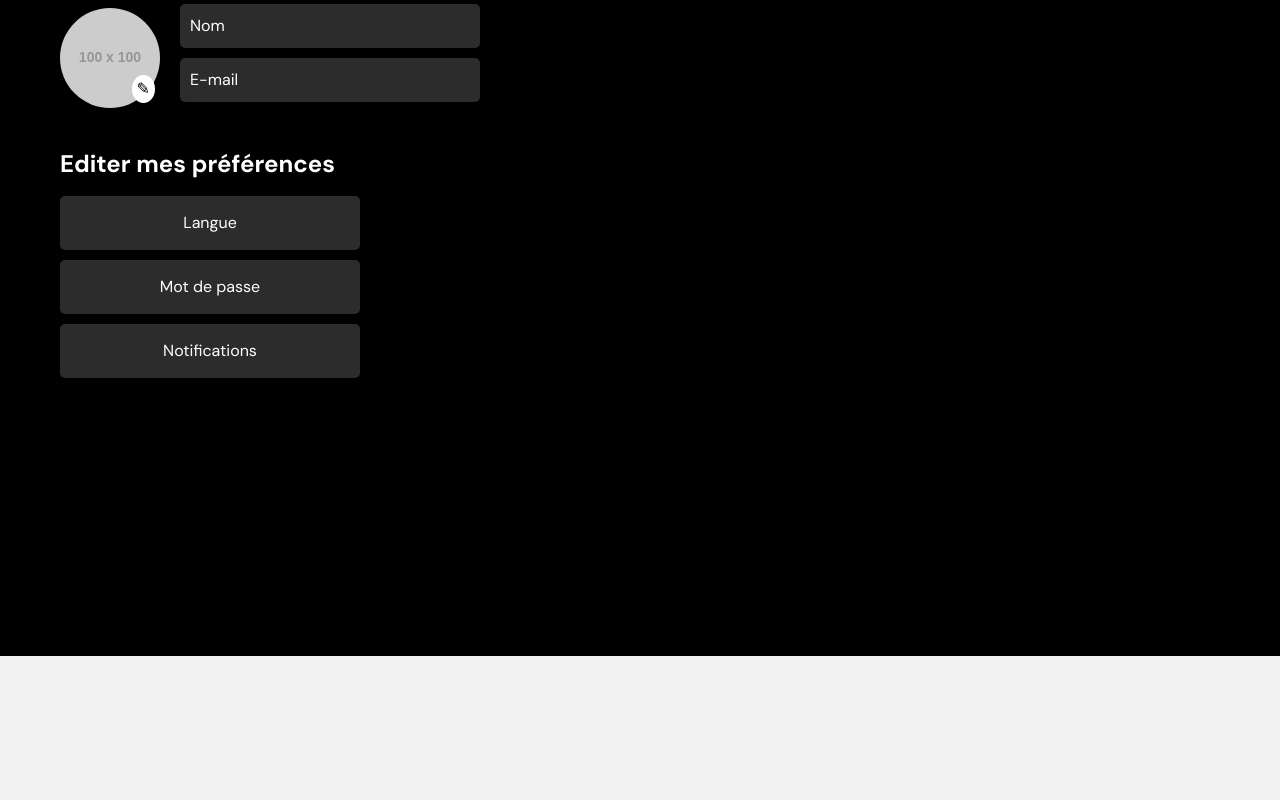
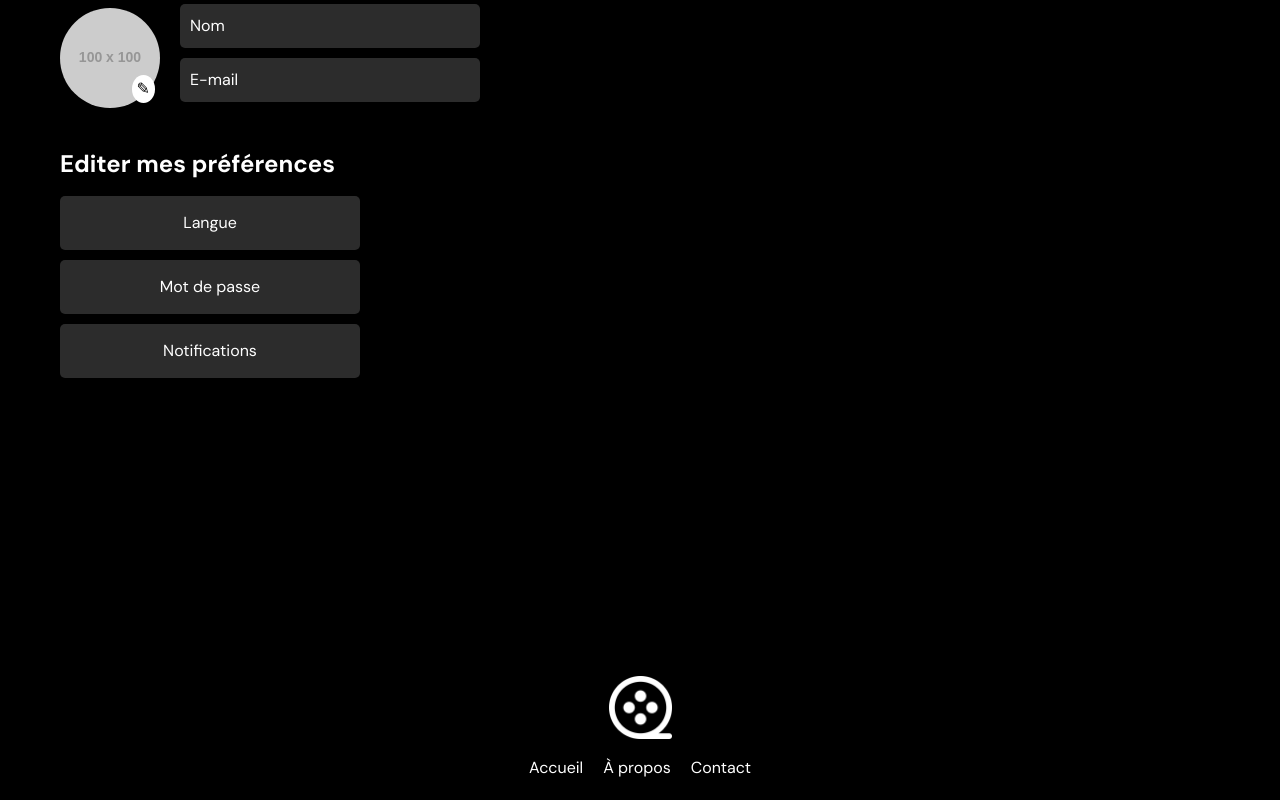
Before and after one commit to VolkNGN/CinemaSync, a React (Create React App) app: page /profile in a window 1280 px wide. Shown: the part 336-1136 px from the top of the page. Before the commit the page ends 992 px from the top, so only its background shows below. Built offline with nearby package versions, Linux system fonts and the light colour scheme.

Commit message:
:tada:  Footer Ok

```diff
--- a/src/App.jsx
+++ b/src/App.jsx
@@ -1,30 +1,30 @@
-import React from 'react'; // Importation de React
-import { Routes, Route } from 'react-router-dom'; // Importation des composants de routage
-import Header from './Components/Header/Header'; // Importation du composant Header
-import FavoriteMovies from './Components/FavoriteMovies'; // Importation du composant FavoriteMovies
-import MovieList from './Components/MovieList'; // Importation du composant MovieList
-import ProfilePage from './Components/profil/ProfilePage'; // Importation du composant ProfilePage
-import SuggestionsCarousel from './Components/SuggestionsCarousel/SuggestionsCarousel'; // Importation du composant SuggestionsCarousel
-import './App.css'; // Importation des styles de l'application
+// src/App.jsx
+
+import React from 'react';
+import { BrowserRouter as Router, Routes, Route } from 'react-router-dom';
+import Header from './Components/Header/Header';
+import FavoriteMovies from './Components/FavoriteMovies';
+import ProfilePage from './Components/profil/ProfilePage';
+import SuggestionsCarousel from './Components/SuggestionsCarousel/SuggestionsCarousel';
+import Footer from './Components/Footer/Footer'; // Importez le composant Footer ici
+import './App.css';
 
 const App = () => {
     const tmdbApiKey = '7b45af8f71d63d716fa486d7d0abb8bd'; // Clé API TMDB
     const youtubeApiKey = 'AIzaSyDIGqLiH3uOgyP3ZekG62cGXWSs-HvsLRs'; // Clé API YouTube IFrame
 
     return (
+
             <div className="App">
                 <Header />
                 <Routes>
-        <Route path="/" element={
-          <div>
-            {/* <h1>Page d'accueil</h1> */}
-            <SuggestionsCarousel tmdbApiKey={tmdbApiKey} youtubeApiKey={youtubeApiKey} />
-          </div>
-        } />
+                    <Route path="/" element={<SuggestionsCarousel tmdbApiKey={tmdbApiKey} youtubeApiKey={youtubeApiKey} />} />
                     <Route path="/favorites" element={<FavoriteMovies />} />
                     <Route path="/profile" element={<ProfilePage />} />
                 </Routes>
+                <Footer />
             </div>
+
     );
 };
 
--- /dev/null
+++ b/src/Components/Footer/Footer.css
@@ -0,0 +1,45 @@
+/* src/Components/Footer/Footer.css */
+
+.footer {
+    background-color: black;
+    color: #fff;
+    padding: 20px 0;
+    text-align: center;
+}
+
+.logo-container {
+    margin-bottom: 10px;
+}
+
+.logo {
+    width: 63px; /* Ajustez la taille du logo selon vos besoins */
+    height: auto;
+}
+
+.footer-nav {
+    margin-top: 10px;
+}
+
+.footer-nav ul {
+    list-style-type: none;
+    padding: 0;
+}
+
+.footer-nav ul li {
+    display: inline-block;
+    margin-right: 20px;
+}
+
+.footer-nav ul li:last-child {
+    margin-right: 0;
+}
+
+.footer-nav ul li a {
+    color: #fff;
+    text-decoration: none;
+    font-size: 16px;
+}
+
+.footer-nav ul li a:hover {
+    text-decoration: underline;
+}
--- /dev/null
+++ b/src/Components/Footer/Footer.jsx
@@ -0,0 +1,25 @@
+// src/Components/Footer/Footer.jsx
+
+import React from 'react';
+import { Link } from 'react-router-dom';
+import './Footer.css'; // Assurez-vous que le fichier CSS est correctement importé
+import logo from '../Assets/logo.png'; // Assurez-vous que le chemin du logo est correct
+
+const Footer = () => {
+    return (
+        <footer className="footer">
+            <div className="logo-container">
+                <img src={logo} alt="Logo" className="logo" />
+            </div>
+            <div className="footer-nav">
+                <ul>
+                    <li><Link to="/">Accueil</Link></li>
+                    <li><Link to="/about">À propos</Link></li>
+                    <li><Link to="/contact">Contact</Link></li>
+                </ul>
+            </div>
+        </footer>
+    );
+};
+
+export default Footer;
```
Lines whose indentation alone changed are shown as unchanged.
